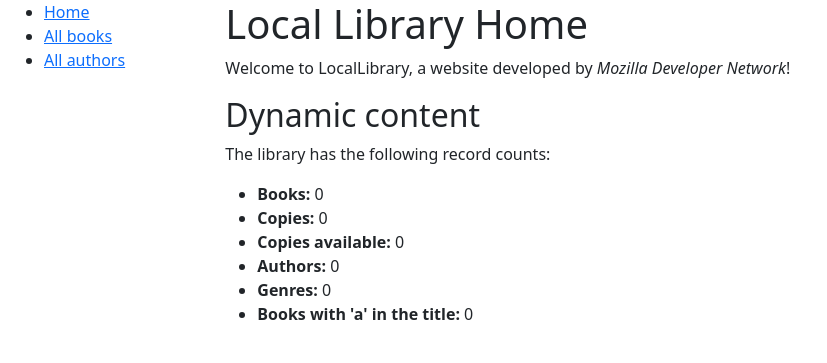
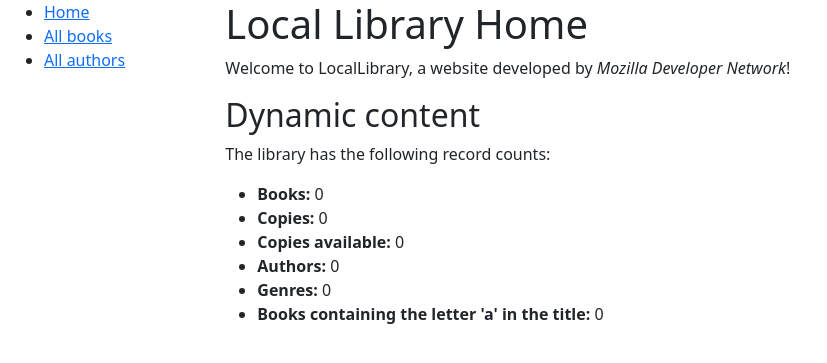
Before and after one commit to noradazaperez/psi, a Django app: page /catalog/ in a window 1280 px wide. Shown: the top 363 px of the page, without its empty margins (0-827 px from the left). Run offline with Django 5.2, Linux system fonts and the light colour scheme; data that the repository does not hold is empty.

Commit message:
PasarTestsParte5

```diff
--- a/P1/locallibrary/catalog/templates/index.html
+++ b/P1/locallibrary/catalog/templates/index.html
@@ -18,6 +18,6 @@
     <li><strong>Copies available:</strong> {{ num_instances_available }}</li>
     <li><strong>Authors:</strong> {{ num_authors }}</li>
     <li><strong>Genres:</strong> {{ num_genres }}</li>
-    <li><strong>Books with 'a' in the title:</strong> {{ num_books_word }}</li>
+    <li><strong>Books containing the letter 'a' in the title:</strong> {{ num_books_word }}</li>
   </ul>
 {% endblock %}
```
Also changed, not shown: README.md.
